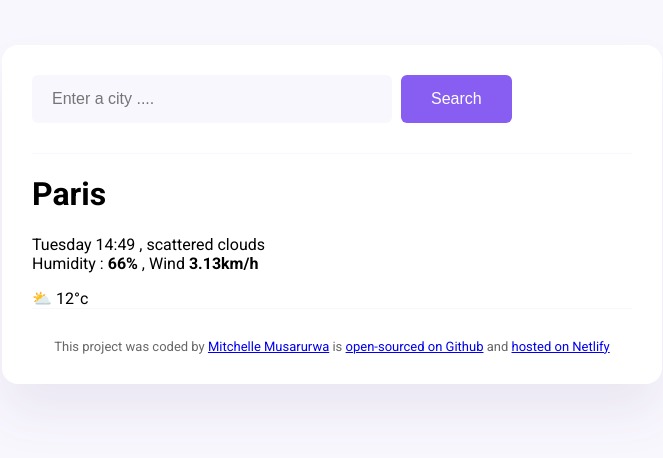
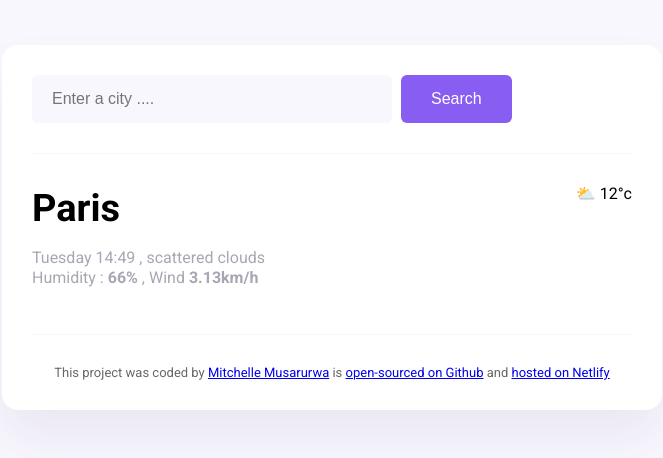
Before and after one commit to shanellmusarurwa/my-weather-app, a plain HTML site: page index.html in a window 1280 px wide. Shown: the whole page, without its empty margins (308-971 px from the left). Drawn offline with Linux system fonts and the light colour scheme.

Commit message:
adding basic css

```diff
--- a/src/style.css
+++ b/src/style.css
@@ -31,6 +31,23 @@ header {
   color: #fff;
   font-size: 16px;
 }
+main {
+  padding: 30px 0;
+}
+.weather-app-city {
+  margin: 0;
+  font-size: 38px;
+  line-height: 48px;
+}
+.weather-app-data {
+  display: flex;
+  justify-content: space-between;
+}
+.weather-app-details {
+  font-size: 16px;
+  color: rgba(39, 33, 66, 0.4);
+  line-height: 20px;
+}
 footer {
   border-top: 1px solid #f9f7fe;
   padding: 30px 0 0 0;
```
